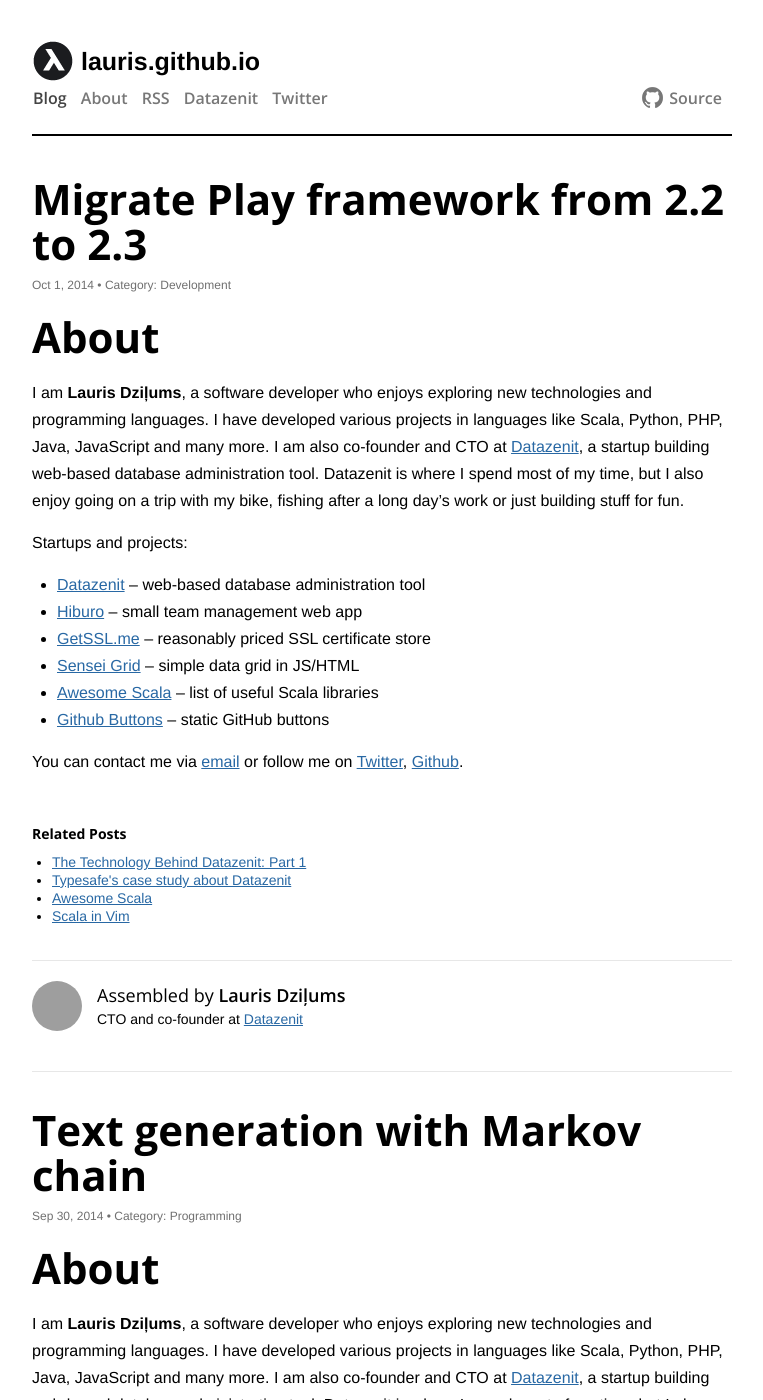
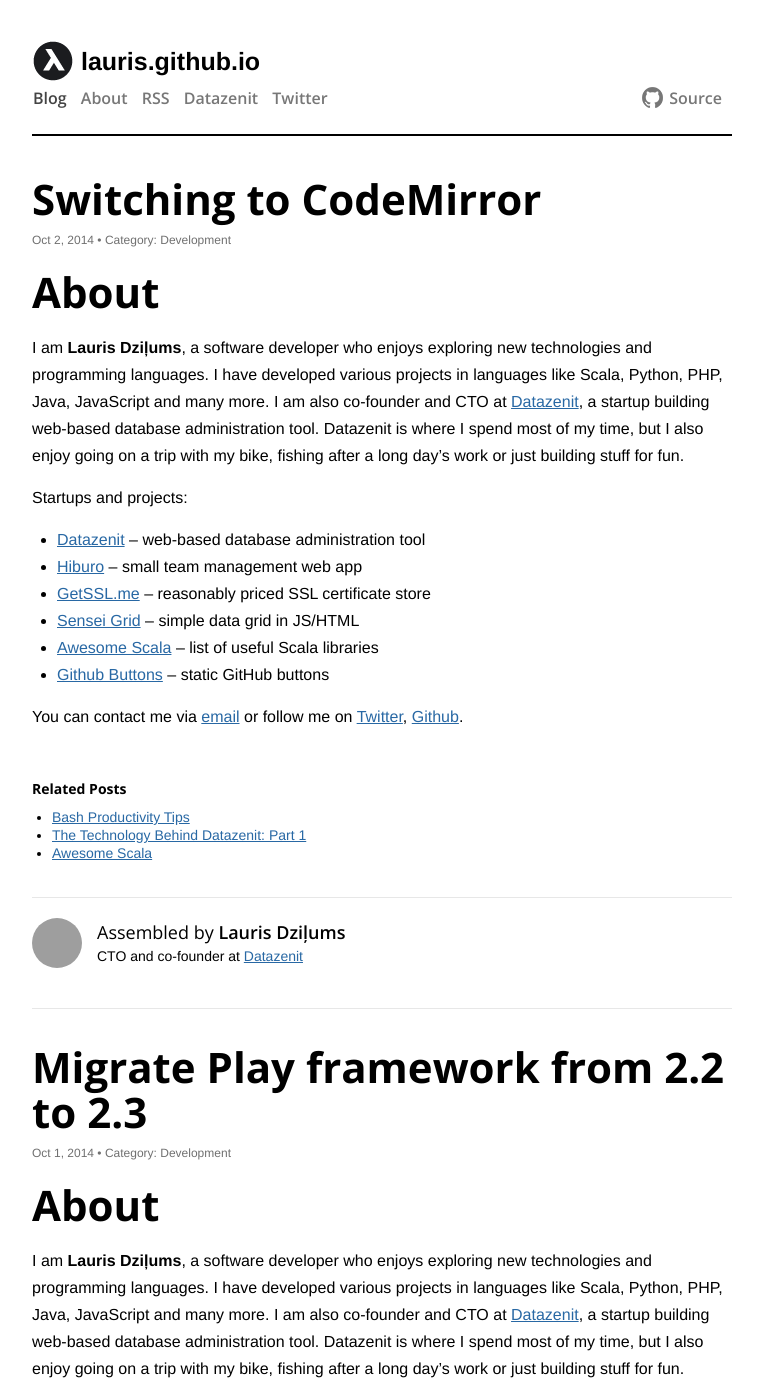
Before and after one commit to lauris/lauris.github.com, a Jekyll site: the page built from index.html, in a window 1280 px wide and 1400 px high. Shown: the whole window, without its empty margins (258-1021 px from the left). Built offline with Jekyll 4.4.1, drawn with Linux system fonts in a browser that asks for light colours; comment, search, counter and statistics services are not loaded; grey boxes are pictures that could not be loaded.

Commit message:
Add latest blog post.

```diff
--- a/_posts/2014-09-26-6-weeks-of-daily-blogging.md
+++ b/_posts/2014-09-26-6-weeks-of-daily-blogging.md
@@ -8,6 +8,8 @@
 ---
 
 I already [wrote a summary](/meta/2014/08/23/summary-the-first-week-of-my-90-day-blogging-challenge/) once about my daily blogging experience after the first week. Now more time has passed and I wanted to write another summary. I have blogged every single day for the past 6 weeks and I plan to continue doing so till my 90 day challenge is over. After that I am probably reducing my blogging activity to a few posts a week.
+
+<!-- more -->
 
 Writing a blog has become a part of my routine, and it is an engaging thing to do. I only wish that I had started this earlier. There are also a few benefits from the business side of my startup, [Datazenit](http://datazenit.com), because this blog drives a lot of traffic to it. Our beta list subscriber count has almost doubled during the past weeks because of these blog posts. It is exciting to watch how each article attracts different kind of visitors and to check which articles have the best conversion rates.
 
--- a/_posts/2014-09-30-text-generation-with-markov-chain.md
+++ b/_posts/2014-09-30-text-generation-with-markov-chain.md
@@ -9,6 +9,8 @@
 [Markov chain](http://en.wikipedia.org/wiki/Markov_chain) is a stateless mathematical model describing a sequence of possible events. Text generation with Markov chains is as old as the model itself. I recently played around with it and it was pretty fun thing to do. I found a Python script that seemed a good start - [shaney.py](http://www.strout.net/info/coding/python/shaney.py). It probably originates from a experiment called [Mark V Shaney](http://en.wikipedia.org/wiki/Mark_V_Shaney), a bot created by Bruce Ellis and Rob Pike. The bot was programmed to post random topics in Usenet newsgroups long time ago. The text was generated from previous topics using Markov chains, often creating quite believable content.
 
 <img style="margin:auto;" src="/images/blog/Andrei_Markov.jpg" alt="Andrey Markov">
+
+<!-- more -->
 
 <p class="caption">Markov chain is named after <a href="http://en.wikipedia.org/wiki/Andrey_Markov">Andrey Markov</a>, a Russian mathematician</p>
 
--- a/_posts/2014-10-01-migration-from-play-22-to-23.md
+++ b/_posts/2014-10-01-migration-from-play-22-to-23.md
@@ -8,6 +8,8 @@
 ---
 
 I am using Scala and Play framework to build [Datazenit](http://datazenit.com), a web-based database administration tool. Today I decided to upgrade Play framework to the latest stable release. The 2.3 version was already available for some time now, but I wanted to wait a bit to see if there are any problems with it. The latest version of the 2.3 branch is 2.3.4 and it seems to be stable enough.
+
+<!-- more -->
 
 Play framework has [official docs on migration](https://www.playframework.com/documentation/2.3.x/Migration23) from 2.2 version, but in my particular case the migration didn't went perfectly smooth, and it took some time to get the project working again. If someone happens to be in the same situation, here are some tips and a simplified guide to the migration.
 
--- /dev/null
+++ b/_posts/2014-10-02-switching-to-codemirror.md
@@ -0,0 +1,27 @@
+---
+layout: post
+title: "Switching to CodeMirror"
+category: development
+related: ["Bash Productivity Tips", "The Technology Behind Datazenit: Part 1", "Awesome Scala"]
+image: /images/blog/code-mirror-screenshot.png
+---
+
+From the beginning of time [Datazenit](https://datazenit.com/) was using [Ace editor](http://ace.c9.io/) for raw querying editor. Ace is really great and all that, especially because it has proved itself as a component in several cloud IDEs and large projects ([projects using Ace](http://ace.c9.io/#nav=production)). However it is a massive and complex tool, and for us it introduces too much overhead, because we are using just a small portion of its capabilities.
+
+![CodeMirror Screenshot](/images/blog/code-mirror-screenshot.png)
+
+<p class="caption">CodeMirror Screenshot</p>
+
+<!-- more -->
+
+Few years ago [CodeMirror](http://codemirror.net/) didn't seem stable enough, but when I checked it recently it seemed to be mature and stable, so I decided to switch Datazenit to CodeMirror. It is lightweight compared to Ace and offers all the features we need. It was really to configure auto-complete and SQL mode resulting in a seamless transition. I would say that CodeMirror is more straightforward and simpler to use than Ace, and we will stick with it.
+
+To make things even better turns out that there is an undocumented feature in CodeMirror, that enables auto complete for tables and columns with a simple configuration parameter.
+
+{% highlight js %}
+hintOptions: {
+    tables: {
+    	"some_table": ["id", "foo", "bar", "other_column"]
+	}
+}
+{% endhighlight %}
```
Also changed, not shown: images/blog/code-mirror-screenshot.png (added).
